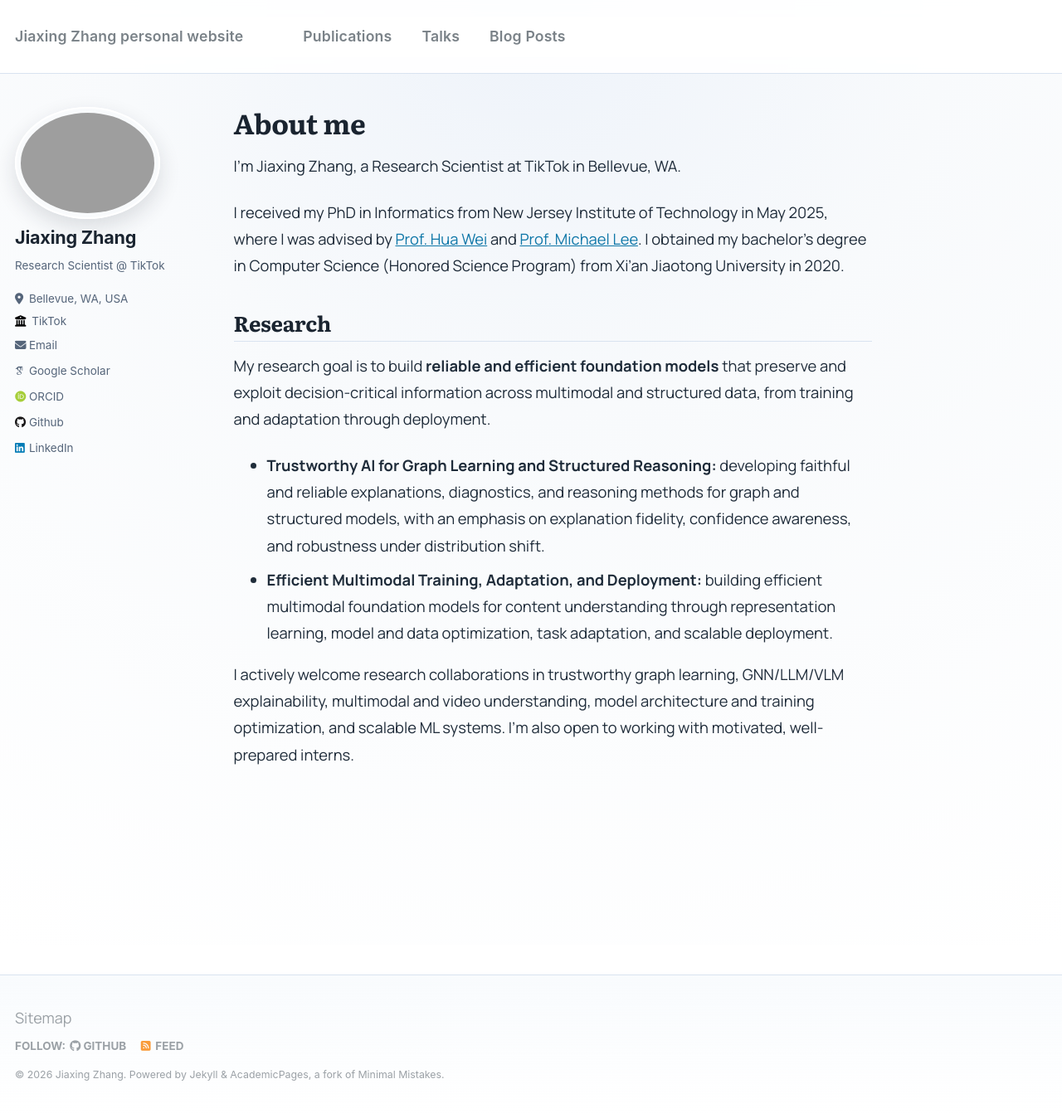
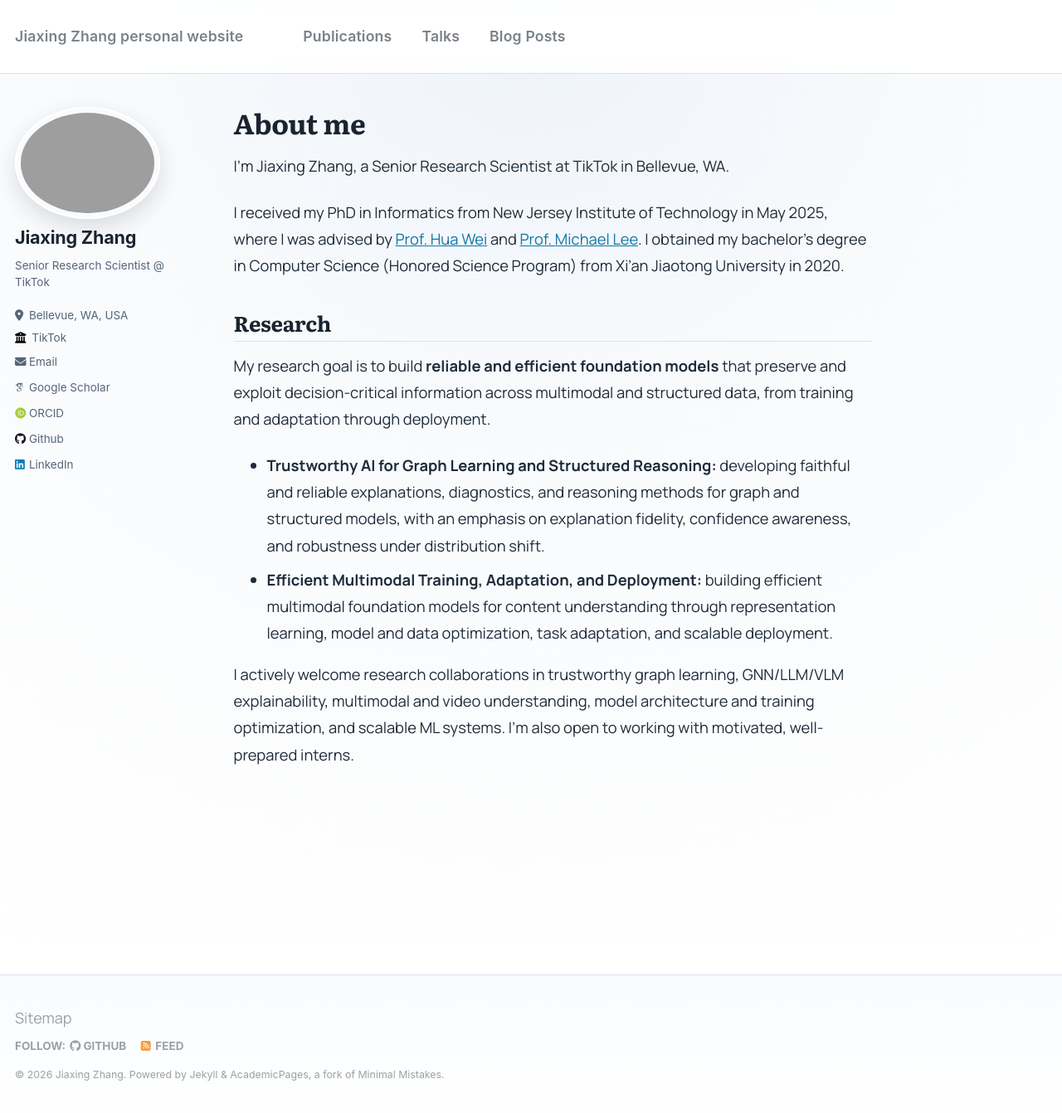
Before and after one commit to tabzhangjx/tabzhangjx.github.io, a Jekyll site: the page built from _pages/about.md, in a window 1280 px wide and 1343 px high. Shown: the whole window at 83% size. Built offline with Jekyll 4.4.1, drawn with Linux system fonts in a browser that asks for light colours; some web fonts are replaced.

Commit message:
Update role to Senior Research Scientist

```diff
--- a/_config.yml
+++ b/_config.yml
@@ -11,7 +11,7 @@ locale                   : "en-US"
 title                    : "Jiaxing Zhang personal website"
 title_separator          : "-"
 name                     : &name "Jiaxing Zhang"
-description              : &description "Research Scientist @ TikTok"
+description              : &description "Senior Research Scientist @ TikTok"
 url                      : https://tabzhangjx.github.io # the base hostname & protocol for your site e.g. "https://mmistakes.github.io"
 baseurl                  : "" # the subpath of your site, e.g. "/blog"
 repository               : "tabzhangjx/tabzhangjx.github.io"
@@ -24,7 +24,7 @@ author:
   avatar           : "profile.png"
   name             : "Jiaxing Zhang"
   pronouns         : # example: "she/her"
-  bio              : "Research Scientist @ TikTok"
+  bio              : "Senior Research Scientist @ TikTok"
   location         : "Bellevue, WA, USA"
   employer         : "TikTok"
   uri              : # URL
--- a/_pages/about.md
+++ b/_pages/about.md
@@ -8,7 +8,7 @@ redirect_from:
   - /about.html
 ---
 
-I'm Jiaxing Zhang, a Research Scientist at TikTok in Bellevue, WA.
+I'm Jiaxing Zhang, a Senior Research Scientist at TikTok in Bellevue, WA.
 
 I received my PhD in Informatics from New Jersey Institute of Technology in May 2025, where I was advised by [Prof. Hua Wei](https://www.public.asu.edu/~hwei27/) and [Prof. Michael Lee](https://people.njit.edu/profile/mjlee). I obtained my bachelor's degree in Computer Science (Honored Science Program) from Xi'an Jiaotong University in 2020.
 
```
